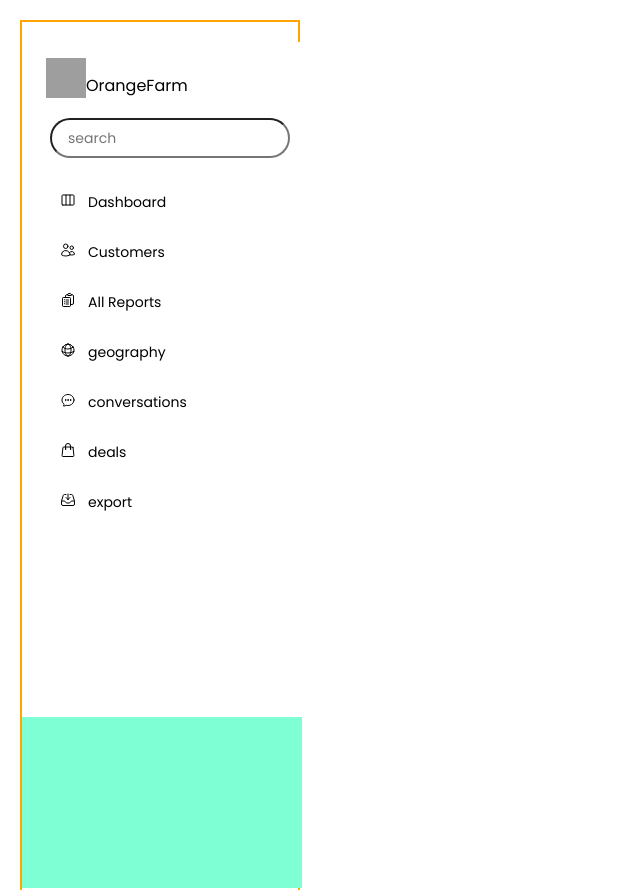
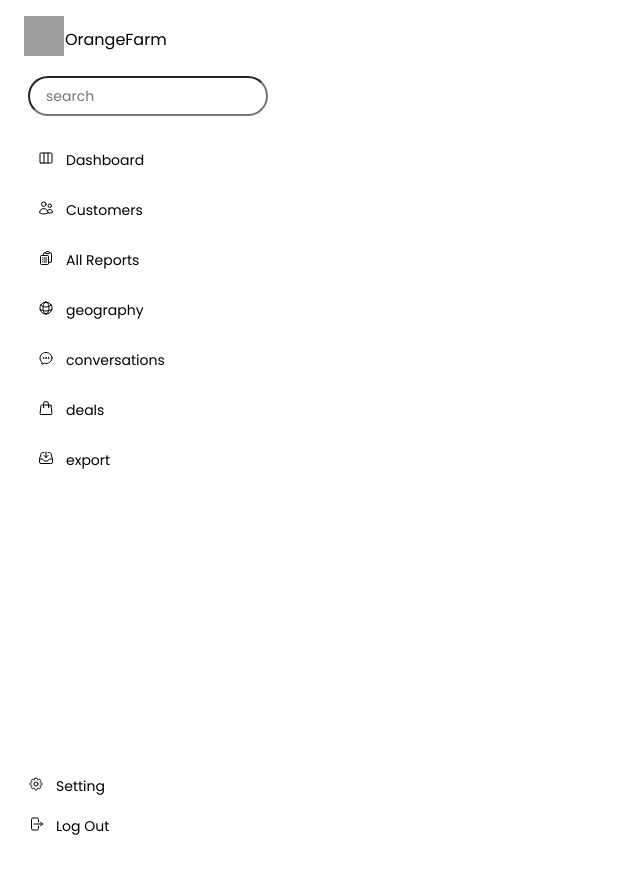
Before and after one commit to NamanBansal1996/orangefarm, a React (Create React App) app: page / in a window 1280 px wide. Shown: the whole page, without its empty margins (0-640 px from the left). Before the commit the page ends 800 px from the top, so only its background shows below. Built offline with nearby package versions, Linux system fonts and the light colour scheme; grey boxes are pictures that could not be loaded.

Commit message:
sidebar completed

```diff
--- a/src/App.css
+++ b/src/App.css
@@ -1,38 +1,11 @@
-.App {
-  text-align: center;
+.main{
+  Width:1440px;
+Height: 922px;
+Top:-520px;
+Left:-521px;
+border-radius:32px;
+Padding:16px;
+Gap:16px;
+position:fixed;
+background-color: #F6F6F3;
 }
-
-.App-logo {
-  height: 40vmin;
-  pointer-events: none;
-}
-
-@media (prefers-reduced-motion: no-preference) {
-  .App-logo {
-    animation: App-logo-spin infinite 20s linear;
-  }
-}
-
-.App-header {
-  background-color: #282c34;
-  min-height: 100vh;
-  display: flex;
-  flex-direction: column;
-  align-items: center;
-  justify-content: center;
-  font-size: calc(10px + 2vmin);
-  color: white;
-}
-
-.App-link {
-  color: #61dafb;
-}
-
-@keyframes App-logo-spin {
-  from {
-    transform: rotate(0deg);
-  }
-  to {
-    transform: rotate(360deg);
-  }
-}
--- a/src/component/Sidebar.js
+++ b/src/component/Sidebar.js
@@ -5,11 +5,11 @@
 export default function Sidebar() {
   return (
     <div className='sidebar'>
-        <div className='logo'>
+        <div className='brand'>
             <img src={logo}/>
             <p>OrangeFarm</p>
         </div>
-        <div className='menu'>
+        <div className='item'>
             <div className='searchbar'>
               <svg xmlns="http://www.w3.org/2000/svg" fill="none" viewBox="0 0 24 24" stroke-width="1.5" stroke="currentColor" className=" search w-6 h-6">
               <path stroke-linecap="round" stroke-linejoin="round" d="m21 21-5.197-5.197m0 0A7.5 7.5 0 1 0 5.196 5.196a7.5 7.5 0 0 0 10.607 10.607Z" /></svg>
@@ -58,7 +58,25 @@
               <p>export</p>
             </div>
         </div>
-        <div className='profile'></div>
+        <div className='profile'>
+          <div className='info'>
+            <div className='avtar'></div>
+            <div className='frame1'></div>
+          </div>
+          <div className='exit'>
+            <div className='setting'>
+              <svg xmlns="http://www.w3.org/2000/svg" fill="none" viewBox="0 0 24 24" stroke-width="1.5" stroke="currentColor" class="w-6 h-6">
+              <path stroke-linecap="round" stroke-linejoin="round" d="M10.343 3.94c.09-.542.56-.94 1.11-.94h1.093c.55 0 1.02.398 1.11.94l.149.894c.07.424.384.764.78.93.398.164.855.142 1.205-.108l.737-.527a1.125 1.125 0 0 1 1.45.12l.773.774c.39.389.44 1.002.12 1.45l-.527.737c-.25.35-.272.806-.107 1.204.165.397.505.71.93.78l.893.15c.543.09.94.559.94 1.109v1.094c0 .55-.397 1.02-.94 1.11l-.894.149c-.424.07-.764.383-.929.78-.165.398-.143.854.107 1.204l.527.738c.32.447.269 1.06-.12 1.45l-.774.773a1.125 1.125 0 0 1-1.449.12l-.738-.527c-.35-.25-.806-.272-1.203-.107-.398.165-.71.505-.781.929l-.149.894c-.09.542-.56.94-1.11.94h-1.094c-.55 0-1.019-.398-1.11-.94l-.148-.894c-.071-.424-.384-.764-.781-.93-.398-.164-.854-.142-1.204.108l-.738.527c-.447.32-1.06.269-1.45-.12l-.773-.774a1.125 1.125 0 0 1-.12-1.45l.527-.737c.25-.35.272-.806.108-1.204-.165-.397-.506-.71-.93-.78l-.894-.15c-.542-.09-.94-.56-.94-1.109v-1.094c0-.55.398-1.02.94-1.11l.894-.149c.424-.07.765-.383.93-.78.165-.398.143-.854-.108-1.204l-.526-.738a1.125 1.125 0 0 1 .12-1.45l.773-.773a1.125 1.125 0 0 1 1.45-.12l.737.527c.35.25.807.272 1.204.107.397-.165.71-.505.78-.929l.15-.894Z" />
+              <path stroke-linecap="round" stroke-linejoin="round" d="M15 12a3 3 0 1 1-6 0 3 3 0 0 1 6 0Z" /></svg>
+              <p>Setting</p>
+            </div>
+            <div className='logout'>
+              <svg xmlns="http://www.w3.org/2000/svg" fill="none" viewBox="0 0 24 24" stroke-width="1.5" stroke="currentColor" class="w-6 h-6">
+              <path stroke-linecap="round" stroke-linejoin="round" d="M15.75 9V5.25A2.25 2.25 0 0 0 13.5 3h-6a2.25 2.25 0 0 0-2.25 2.25v13.5A2.25 2.25 0 0 0 7.5 21h6a2.25 2.25 0 0 0 2.25-2.25V15m3 0 3-3m0 0-3-3m3 3H9" /></svg>
+              <p>Log Out</p>
+            </div>
+          </div>
+        </div>
 
     </div>
   )
--- a/src/component/sidebar.css
+++ b/src/component/sidebar.css
@@ -5,31 +5,36 @@
     box-sizing: border-box;
 }
 .sidebar{
-    margin: 20px;
     height: 890px;
     width: 280px;
-    position: fixed;
     display: flex;
     flex-direction: column;
-    border:2px solid orange;
-    padding: 20px 0;
+    margin:0px 1px 0px 0px;
+    border-radius: 16px;
+    background-color: white;
 
 }
-.sidebar .logo{
+.sidebar .brand{
     height: 68px;
-    background-color: white;
     display: flex;
     width: 280px;
     padding: 16px 24px 12px 24px;
 }
-.sidebar .logo img{
+.sidebar .brand img{
     height: 40px;
     width: 40px;
+    display: flex;
+    gap:6.97px
 }
-.sidebar .logo p{
-    margin-top: 15px;
+.sidebar .brand p{
+    position: relative;
+    width: 117.98px;
+height: 19.24px;
+top: 10.74px;
+left: 0.98px;
+
 }
-.sidebar .menu{
+.sidebar .item{
     top: 50px;
     height: 640px;
     width:280px;
@@ -37,7 +42,7 @@
     gap: 8px;
     padding: 8px;
 }
-.sidebar .menu .searchbar{
+.sidebar .item .searchbar{
     display: flex;
     flex-direction: row;
     align-items: center;
@@ -48,13 +53,13 @@
     padding: 0px 12px 12px 12px;
 
 }
-.sidebar .menu .searchbar .search{
+.sidebar .item .searchbar .search{
     position: relative;
     transform:translateX(30px);
     cursor: pointer;
 
   }
-.sidebar .menu .searchbar input{
+.sidebar .item .searchbar input{
     width: 240px;
     height: 40px;
     border-radius: 20px;
@@ -64,7 +69,7 @@
     font-size: 14px;
     gap: 8px;
 }
-.sidebar .menu .dashboard{
+.sidebar .item .dashboard{
     height:40px;
     margin: 10px;
     width: 196px;
@@ -74,11 +79,11 @@
     gap:12px;
 
 }
-.sidebar .menu .dashboard p{
+.sidebar .item .dashboard p{
     font-size: 14px;
 }
 
-.sidebar .menu .customers{
+.sidebar .item .customers{
     height:40px;
     width: 196px;
     border-radius: 24px;
@@ -87,10 +92,10 @@
     gap:12px;
     padding: 12px 20px 12px 20px;
 }
-.sidebar .menu .customers p{
+.sidebar .item .customers p{
     font-size: 14px;
 }
-.sidebar .menu .reports{
+.sidebar .item .reports{
     height:40px;
     width: 196px;
     margin: 10px;
@@ -100,10 +105,10 @@
     padding: 12px 20px 12px 20px;
 
 }
-.sidebar .menu .reports p{
+.sidebar .item .reports p{
     font-size: 14px;
 }
-.sidebar .menu .geography{
+.sidebar .item .geography{
     height:40px;
     width: 196px;
     margin: 10px;
@@ -112,10 +117,10 @@
     gap:12px;
     padding: 12px 20px 12px 20px;
 }
-.sidebar .menu .geography p{
+.sidebar .item .geography p{
     font-size: 14px;
 }
-.sidebar .menu .conversations{
+.sidebar .item .conversations{
     height:40px;
     width: 196px;
     border-radius: 24px;
@@ -124,10 +129,10 @@
     gap:12px;
     padding: 12px 20px 12px 20px;
 }
-.sidebar .menu .conversations p{
+.sidebar .item .conversations p{
     font-size: 14px;
 }
-.sidebar .menu .deals{
+.sidebar .item .deals{
     height:40px;
     width:196px;
     margin: 10px;
@@ -136,10 +141,10 @@
     gap:12px;
     padding: 12px 20px 12px 20px;
 }
-.sidebar .menu .deals p{
+.sidebar .item .deals p{
     font-size: 14px;
 }
-.sidebar .menu .export{
+.sidebar .item .export{
     height:40px;
     width: 196px;
     margin: 10px;
@@ -149,7 +154,7 @@
     padding: 12px 20px 12px 20px;
 
 }
-.sidebar .menu .export p{
+.sidebar .item .export p{
     font-size: 14px;
 }
 
@@ -157,5 +162,51 @@
     top: 550px;
     height: 180px;
     width:280px;
-    background-color: aquamarine;
+    padding: 16px 8px 24px 8px;
 }
+.sidebar .profile .info{
+    height: 40px;
+    width:264px;
+    padding: 0px 20px 0px 20px;
+    gap: 12px;
+}
+
+.sidebar .profile .info .avtar{
+    width: 32px;
+    height: 32px;
+}
+
+.sidebar .profile .info .frame1{
+    width: 98px;
+    height: 37px;
+    gap: 4px;
+}
+
+.sidebar .profile .exit {
+    height: 82px;
+    width: 264px;
+    gap:2px;
+
+}
+
+.sidebar .profile .exit .setting{
+    height: 40px;
+    width: 264px;
+    padding: 12px 20px 12px 20px;
+    display: flex;
+    gap: 12px;
+    border-radius: 24px;
+}
+.sidebar .profile .exit .setting p{
+    font-size: 14px;
+}
+.sidebar .profile .exit .logout{
+    height: 40px;
+    width: 264px;
+    padding: 12px 20px 12px 20px;
+    display: flex;
+    gap: 12px;
+}
+.sidebar .profile .exit .logout p{
+    font-size: 14px;
+}
```
